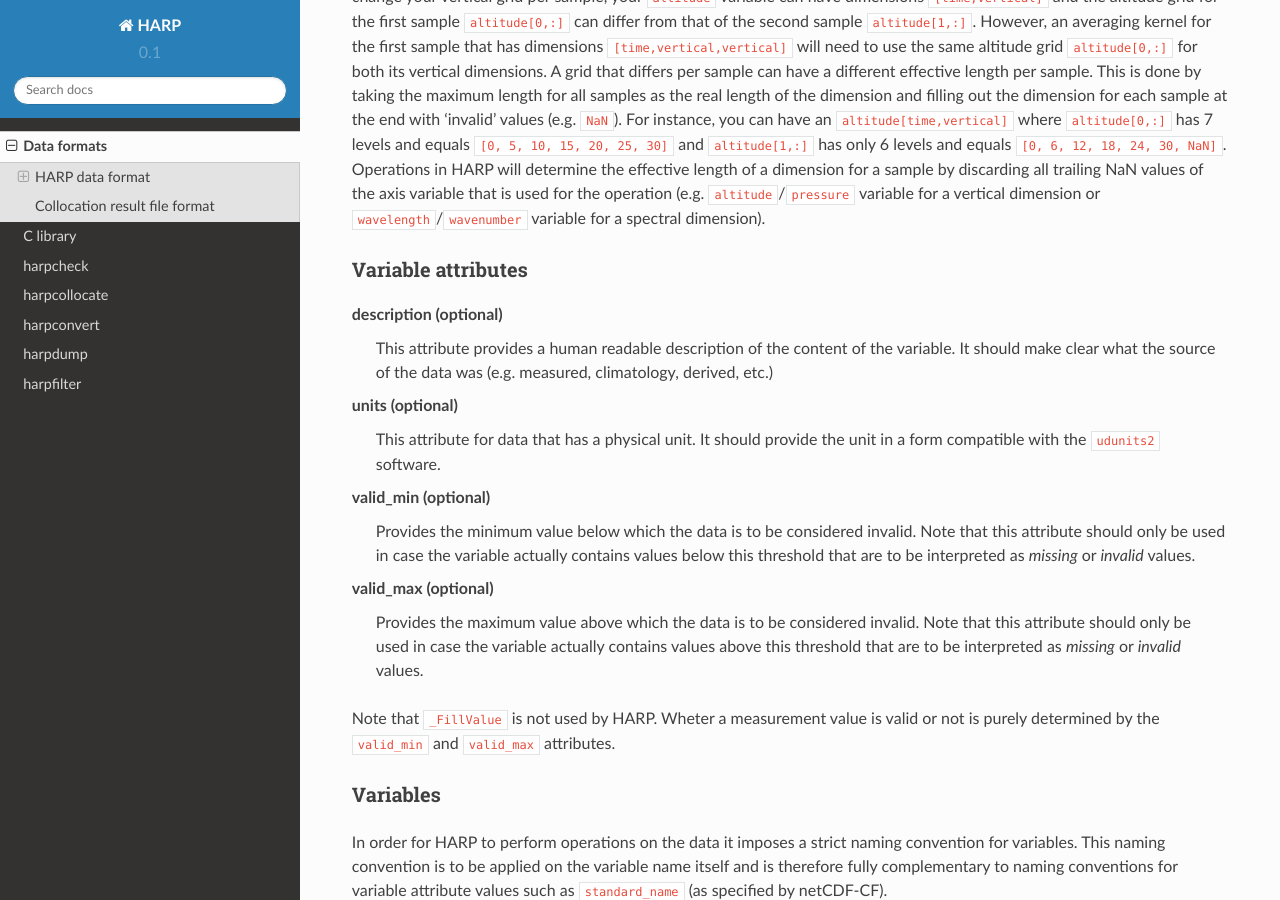
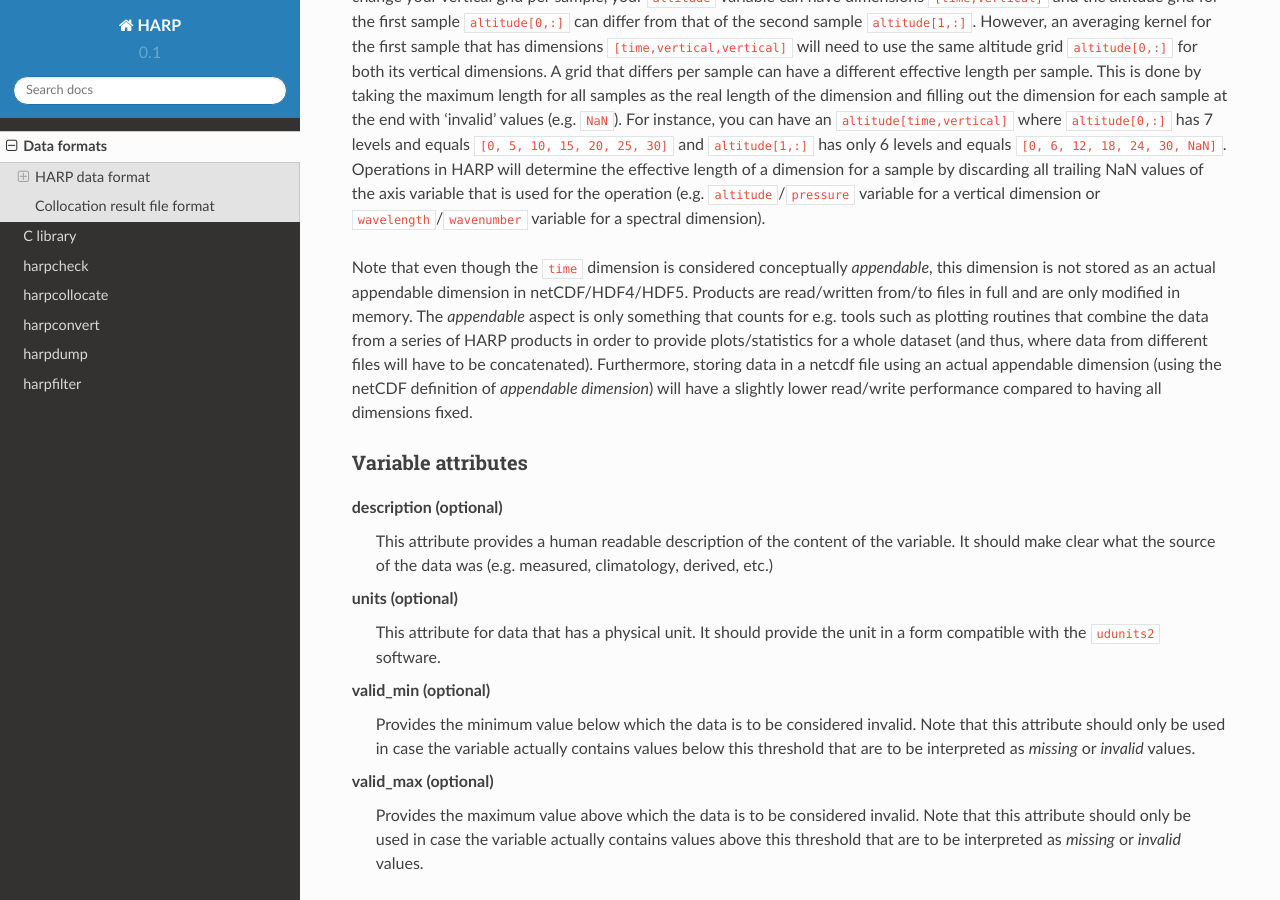
Before and after one commit to stcorp/harp, a Sphinx documentation site: the page built from doc/dataformats.rst, in a window 1280 px wide and 900 px high, scrolled down 2417 px. Built offline with Sphinx 7.4.7 and the Read the Docs theme 2.0.0, drawn with Linux system fonts in a browser that asks for light colours; pages that are not in the unit, such as notebooks, are missing from menus.

Commit message:
Added clarification of the term 'appendable' for the time dimension.

```diff
--- a/doc/dataformats.rst
+++ b/doc/dataformats.rst
@@ -71,6 +71,8 @@ A variable should only use dimensions on which it is dependent. This means that
 Note that you can only use a single grid for each type of dimension per time value.
 This means that you can switch e.g. the vertical grid from measurement to measurement, but you cannot use two different vertical grids for a single measurement. To change your vertical grid per sample, your ``altitude`` variable can have dimensions ``[time,vertical]`` and the altitude grid for the first sample ``altitude[0,:]`` can differ from that of the second sample ``altitude[1,:]``. However, an averaging kernel for the first sample that has dimensions ``[time,vertical,vertical]`` will need to use the same altitude grid ``altitude[0,:]`` for both its vertical dimensions.
 A grid that differs per sample can have a different effective length per sample. This is done by taking the maximum length for all samples as the real length of the dimension and filling out the dimension for each sample at the end with 'invalid' values (e.g. ``NaN``). For instance, you can have an ``altitude[time,vertical]`` where ``altitude[0,:]`` has 7 levels and equals ``[0, 5, 10, 15, 20, 25, 30]`` and ``altitude[1,:]`` has only 6 levels and equals ``[0, 6, 12, 18, 24, 30, NaN]``. Operations in HARP will determine the effective length of a dimension for a sample by discarding all trailing NaN values of the axis variable that is used for the operation (e.g. ``altitude``/``pressure`` variable for a vertical dimension or ``wavelength``/``wavenumber`` variable for a spectral dimension).
+
+Note that even though the ``time`` dimension is considered conceptually `appendable`, this dimension is not stored as an actual appendable dimension in netCDF/HDF4/HDF5. Products are read/written from/to files in full and are only modified in memory. The `appendable` aspect is only something that  counts for e.g. tools such as plotting routines that combine the data from a series of HARP products in order to provide plots/statistics for a whole dataset (and thus, where data from different files will have to be concatenated). Furthermore, storing data in a netcdf file using an actual appendable dimension (using the netCDF definition of `appendable dimension`) will have a slightly lower read/write performance compared to having all dimensions fixed.
 
 Variable attributes
 ~~~~~~~~~~~~~~~~~~~
```
